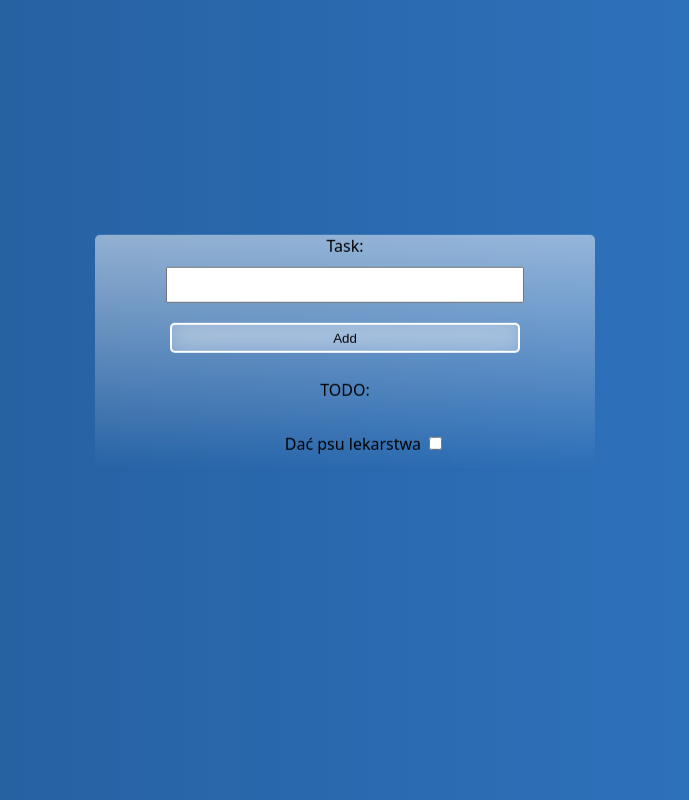
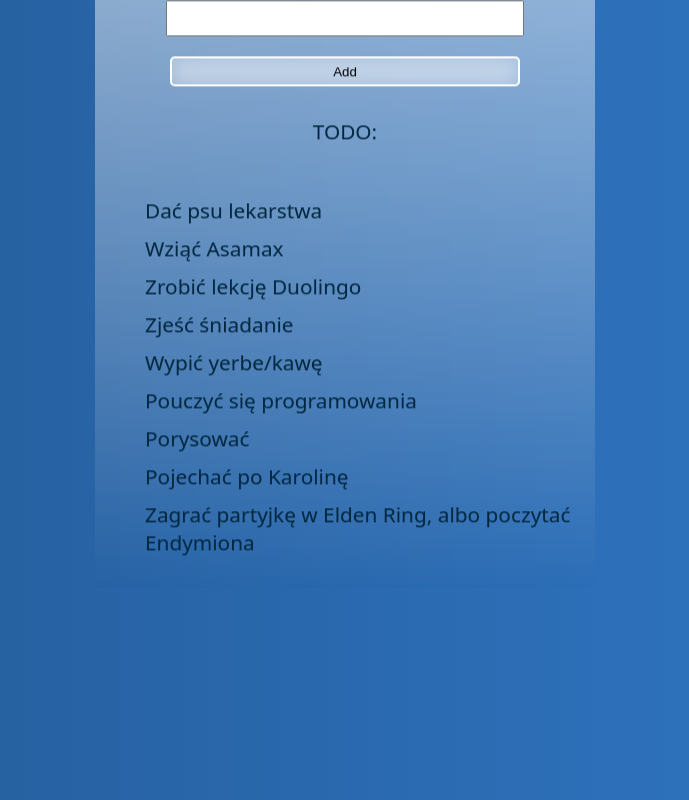
Before and after one commit to A1ien1385/TypeScript_TodoList, a website: page index.html in a window 1280 px wide. Shown: the whole page, without its empty margins (295-984 px from the left). Drawn offline with Linux system fonts and the light colour scheme.

Commit message:
typeScript todo app ad basic tasks

```diff
--- a/index.html
+++ b/index.html
@@ -4,7 +4,9 @@
     <meta charset="UTF-8" />
     <meta http-equiv="X-UA-Compatible" content="IE=edge" />
     <meta name="viewport" content="width=device-width, initial-scale=1.0" />
-    <title>Document</title>
+    <title>TypeScript TODO app</title>
+
+    <script src="dist/app.js" defer></script>
   </head>
   <link rel="stylesheet" href="style.css" />
   <body>
@@ -13,12 +15,7 @@
       <input type="text" id="name" />
       <button>Add</button>
       <p>TODO:</p>
-      <ul class="tasks">
-        <label for="task-1">Dać psu lekarstwa</label>
-        <input type="checkbox" name="Dać psu lekarstwa" id="task-1" />
-      </ul>
+      <ul class="tasks"></ul>
     </form>
-
-    <script src="dist/app.js"></script>
   </body>
 </html>
--- /dev/null
+++ b/src/app.ts
@@ -0,0 +1,28 @@
+// <li>
+//   <label for="task-1">Dać psu lekarstwa</label>
+//   <input type="checkbox" name="Dać psu lekarstwa" id="task-1" />
+// </li>;
+
+const tasksContainerElement: HTMLElement = document.querySelector(".tasks");
+
+const tasks: string[] = [
+  "Dać psu lekarstwa",
+  "Wziąć Asamax",
+  "Zrobić lekcję Duolingo",
+  "Zjeść śniadanie",
+  "Wypić yerbe/kawę",
+  "Pouczyć się programowania",
+  "Porysować",
+  "Pojechać po Karolinę",
+  "Zagrać partyjkę w Elden Ring, albo poczytać Endymiona",
+];
+
+const render = () => {
+  tasks.forEach((task) => {
+    const taskElement: HTMLElement = document.createElement("li");
+    taskElement.innerText = task;
+    tasksContainerElement.appendChild(taskElement);
+  });
+};
+
+render();
--- a/style.css
+++ b/style.css
@@ -1,7 +1,7 @@
 html {
   font-family: system-ui, -apple-system, BlinkMacSystemFont, "Segoe UI", Roboto,
     Oxygen, Ubuntu, Cantarell, "Open Sans", "Helvetica Neue", sans-serif;
-  color: black;
+  color: #00273f;
 }
 
 body {
@@ -28,6 +28,7 @@ body {
   display: flex;
   flex-direction: column;
   width: 500px;
+  font-size: 1.3rem;
 }
 
 #name,
@@ -49,3 +50,9 @@ button {
 input {
   cursor: pointer;
 }
+
+li {
+  margin: 10px;
+  list-style-type: none;
+  text-align: left;
+}
```
Also changed, not shown: dist/app.js (added).
